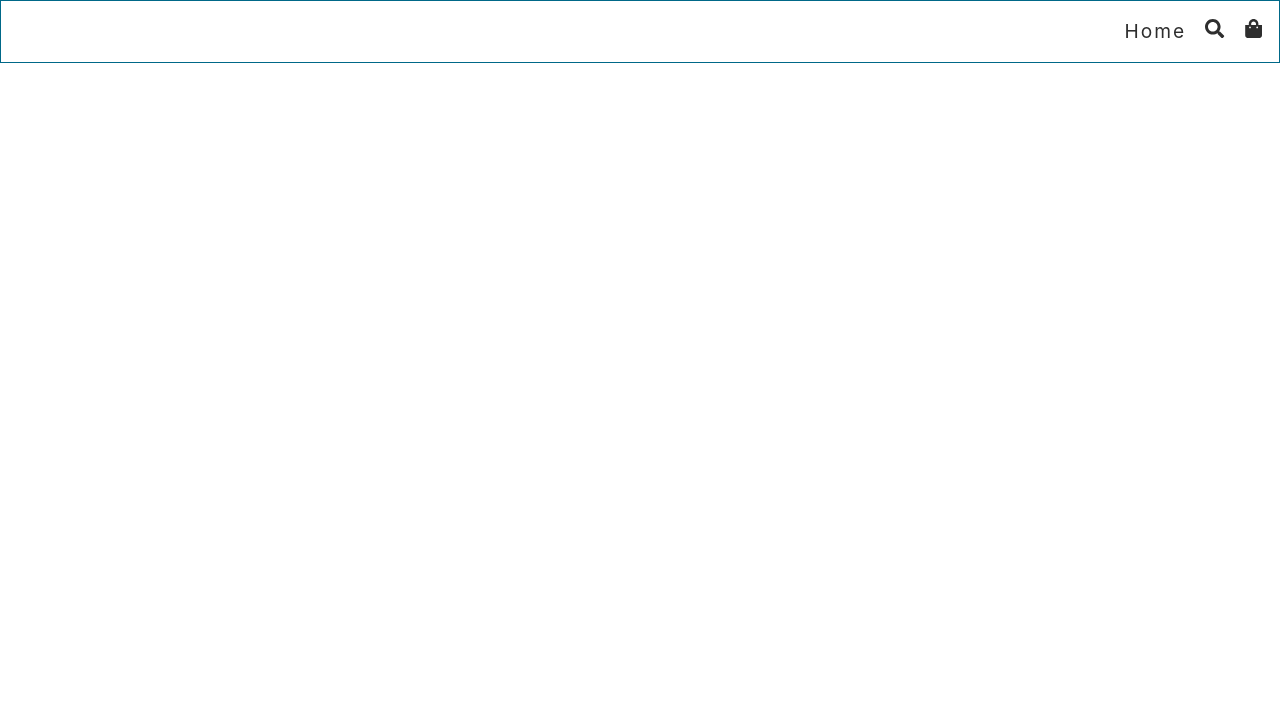
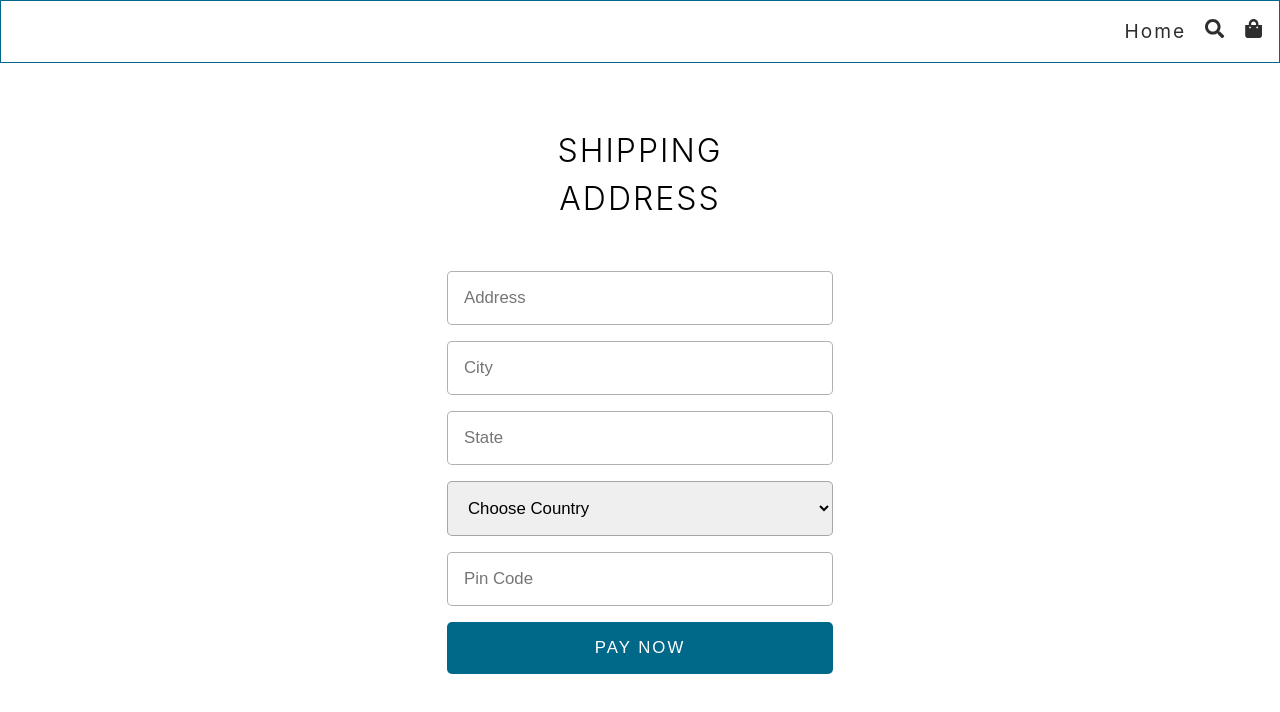
Before and after one commit to abdulmanan-ali/e-commerce-frontend, a React (Vite) app: page /shipping in a window 1280 px wide. Before the commit this address had no page. Shown: the top 712 px of the page. Built offline with nearby package versions, Linux system fonts and the light colour scheme.

Commit message:
new commit

```diff
--- a/src/App.tsx
+++ b/src/App.tsx
@@ -27,6 +27,7 @@
 const Home = lazy(() => import("./pages/Home"));
 const Header = lazy(() => import("./components/Header"));
 const Cart = lazy(() => import("./pages/Cart"));
+const Shipping = lazy(() => import("./pages/Shipping"));
 
 
 function App() {
@@ -37,13 +38,15 @@
         <Routes>
           {/* <Route path="/" element={<Home />}> */}
           <Route path="/" element={<Home />} />
+          <Route path="/cart" element={<Cart />} />
+          <Route path="/shipping" element={<Shipping />} />
 
+          {/* admin dashboard */}
           <Route path="/admin/dashboard" element={<Dashboard />} />
           <Route path="/admin/product" element={<Products />} />
           <Route path="/admin/customer" element={<Customers />} />
           <Route path="/admin/transaction" element={<Transaction />} />
           <Route path="/admin/cart" element={<Cart />} />
-          <Route path="/cart" element={<Cart />} />
 
           {/* Charts */}
           <Route path="/admin/chart/bar" element={<Barcharts />} />
--- /dev/null
+++ b/src/pages/Shipping.tsx
@@ -0,0 +1,70 @@
+import { useState, ChangeEvent } from "react";
+
+const Shipping = () => {
+  const [shippingInfo, setShippingInfo] = useState({
+    address: "",
+    city: "",
+    state: "",
+    country: "",
+    pinCode: "",
+  });
+
+  const changeHandler = (
+    e: ChangeEvent<HTMLInputElement | HTMLSelectElement>
+  ) => {
+    setShippingInfo((prev) => ({ ...prev, [e.target.name]: e.target.value }));
+  };
+
+  return (
+    <div className="shipping">
+      <form action="">
+        <h1>Shipping Address</h1>
+        <input
+          required
+          type="text"
+          placeholder="Address"
+          name="address"
+          value={shippingInfo.address}
+          onChange={changeHandler}
+        />
+        <input
+          required
+          type="text"
+          placeholder="City"
+          name="city"
+          value={shippingInfo.city}
+          onChange={changeHandler}
+        />
+        <input
+          required
+          type="text"
+          placeholder="State"
+          name="state"
+          value={shippingInfo.state}
+          onChange={changeHandler}
+        />
+        <select
+          name="country"
+          required
+          value={shippingInfo.country}
+          onChange={changeHandler}
+        >
+          <option value="">Choose Country</option>
+          <option value="Pakistan">Pakistan</option>
+        </select>
+
+        <input
+          required
+          type="number"
+          placeholder="Pin Code"
+          name="pinCode"
+          value={shippingInfo.pinCode}
+          onChange={changeHandler}
+        />
+        <button type="submit">Pay Now</button>
+      </form>
+    </div>
+  );
+};
+
+export default Shipping;
--- /dev/null
+++ b/src/styles/_shipping.scss
@@ -0,0 +1,38 @@
+.shipping {
+    @include flex;
+    >form {
+
+        @include flex(column, center, stretch, 1rem);
+        width: 100%;
+        max-width: 450px;
+        padding: 2rem;
+
+        >h1 {
+            @include heading(2px);
+            margin: 2rem;
+            text-align: center;
+        }
+
+        >input,
+        >select {
+            padding: 1rem;
+            outline: none;
+            font-size: 1.05rem;
+            border-radius: 5px;
+            border: 1px solid rgba(31, 31, 31, 0.351);
+        }
+
+        >button {
+            @include btn(1rem, $color3, $color1);
+            border-radius: 5px;
+            font-size: 1.05rem;
+            text-transform: uppercase;
+            letter-spacing: 2px;
+
+            &:hover {
+                opacity: 0.8;
+            }
+        }
+    }
+
+}
--- a/src/styles/admin-styles/_mixin.scss
+++ b/src/styles/admin-styles/_mixin.scss
@@ -46,3 +46,12 @@
 @mixin baseShadow() {
   box-shadow: 0 0 10px rgba(0, 0, 0, 0.384);
 }
+
+@mixin btn($p: 0.5rem 1rem, $bg, $color) {
+  cursor: pointer;
+  border: none;
+  outline: none;
+  padding: $p;
+  background-color: $bg;
+  color: $color;
+}
--- a/src/styles/app.scss
+++ b/src/styles/app.scss
@@ -34,6 +34,7 @@
 @import "admin-styles/mixin";
 @import "home";
 @import "cart";
+@import "shipping";
 
 @import "admin-styles/dashboard";
 @import "admin-styles/products";
```
